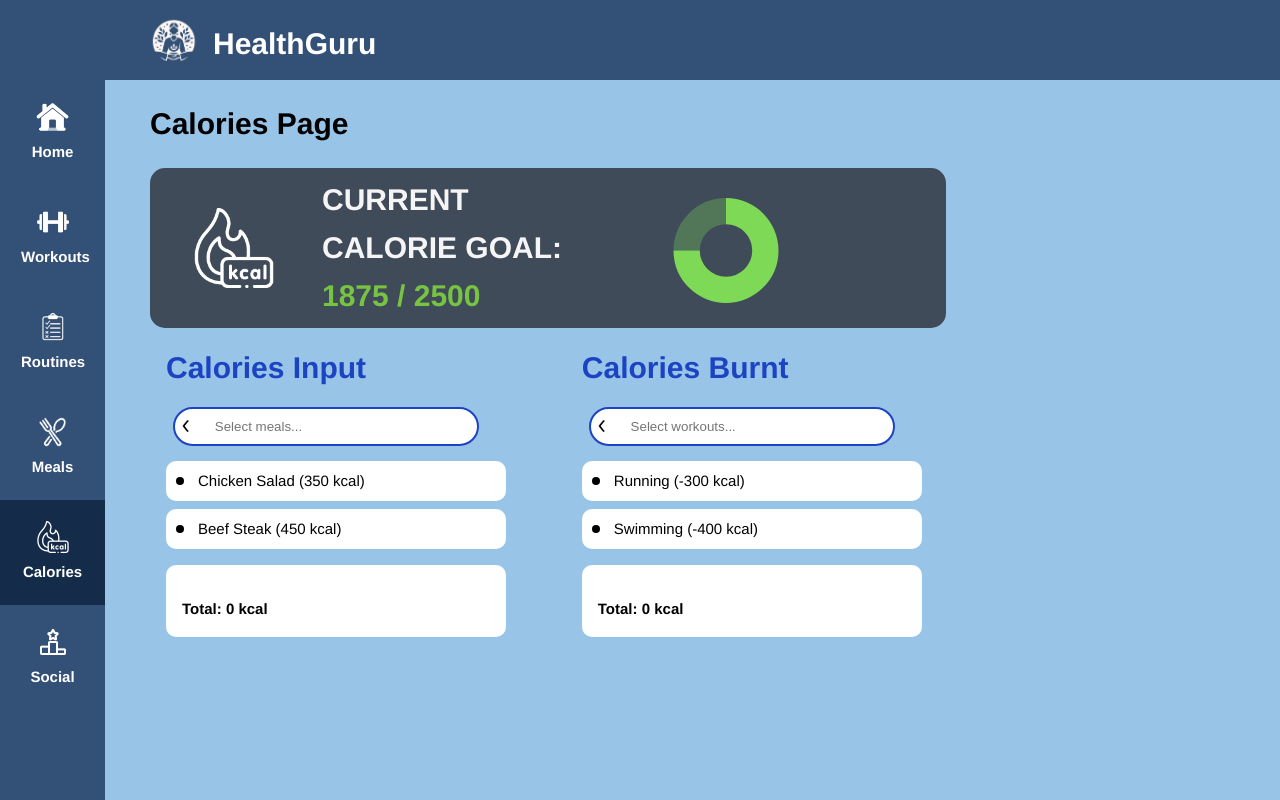
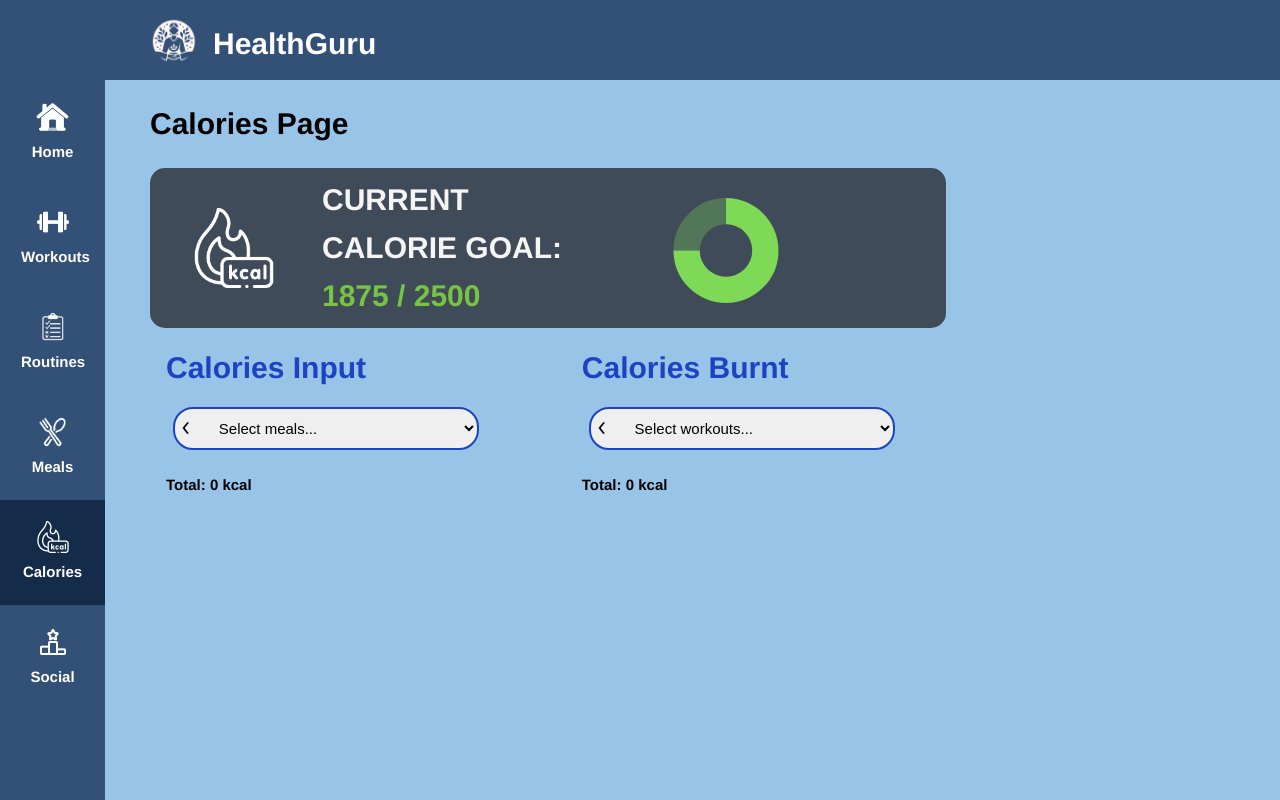
Before and after one commit to BT3103AppDev1/l1-final-term-project-group7, a Vue app: page /calories in a window 1280 px wide. Built offline with nearby package versions, Linux system fonts and the light colour scheme.

Commit message:
Fixed functionality of Calorie Input / Meal Select Widget
Fixed functionality of Calorie Input / Meal Select Widget

```diff
--- a/src/components/calories/CalorieInput.vue
+++ b/src/components/calories/CalorieInput.vue
@@ -1,43 +1,43 @@
 <template>
   <div class="calories-input-widget">
+    <!-- Calories Input -->
     <div class="calories-input">
       <label for="meal-select" class="input-label">Calories Input</label>
       <div class="search-container">
-          <img src="@/assets/Left-Icon.webp" alt="Search" class="search-icon">
-          <input type="search" class="search-input" placeholder="Select meals..." v-model="selectedMeal">
+        <img src="@/assets/Left-Icon.webp" alt="Search" class="search-icon"> <!-- replace with search icon-->
+        <select v-model="selectedMeal" class="dropdown">
+          <option disabled value="">Select meals...</option>
+          <option v-for="meal in meals" :key="meal.id" :value="meal">
+            {{ meal.name }} ({{ meal.calories }} kcal)
+          </option>
+        </select>
       </div>
-        <!-- Dropdown placeholder -->
       <ul>
-          <li v-for="meal in meals" :key="meal.id" @click="addMeal(meal)">
-            {{ meal.name }} ({{ meal.calories }} kcal)
+        <li v-for="(meal, index) in selectedMeals" :key="index">
+          {{ meal.name }}: {{ meal.calories }} kcal
         </li>
       </ul>
-        <div class="selected-items">
-          <div v-for="(meal, index) in selectedMeals" :key="index" class="selected-item">
-            {{ meal.name }}: {{ meal.calories }} kcal
-          </div>
       <div class="total-calories">Total: {{ totalInputCalories }} kcal</div>
     </div>
-      </div>
 
+    <!-- Calories Burnt -->
     <div class="calories-burnt">
       <label for="workout-select" class="input-label">Calories Burnt</label>
       <div class="search-container">
-          <img src="@/assets/Left-Icon.webp" alt="Search" class="search-icon">
-          <input type="search" class="search-input" placeholder="Select workouts..." v-model="selectedWorkout">
+        <img src="@/assets/Left-Icon.webp" alt="Search" class="search-icon"> <!-- replace with search icon-->
+        <select v-model="selectedWorkout" class="dropdown">
+          <option disabled value="">Select workouts...</option>
+          <option v-for="workout in workouts" :key="workout.id" :value="workout">
+            {{ workout.name }} (-{{ workout.calories }} kcal)
+          </option>
+        </select>
       </div>
-        <!-- Dropdown placeholder -->
       <ul>
-          <li v-for="workout in workouts" :key="workout.id" @click="addWorkout(workout)">
-            {{ workout.name }} (-{{ workout.calories }} kcal)
+        <li v-for="(workout, index) in selectedWorkouts" :key="index">
+          {{ workout.name }}: -{{ workout.calories }} kcal
         </li>
       </ul>
-        <div class="selected-items">
-          <div v-for="(workout, index) in selectedWorkouts" :key="index" class="selected-item">
-            {{ workout.name }}: -{{ workout.calories }} kcal
-          </div>
       <div class="total-calories">Total: {{ totalBurntCalories }} kcal</div>
-        </div>
     </div>
   </div>
 </template>
@@ -52,13 +52,13 @@
         selectedMeals: [],
         selectedWorkouts: [],
         meals: [
-          // Placeholder data
+          // Placeholder data -- to fill with API
           { id: 1, name: 'Chicken Salad', calories: 350 },
           { id: 2, name: 'Beef Steak', calories: 450 },
           // Add more meals
         ],
         workouts: [
-          // Placeholder data
+          // Placeholder data -- to fill with API
           { id: 1, name: 'Running', calories: 300 },
           { id: 2, name: 'Swimming', calories: 400 },
           // Add more workouts
@@ -66,11 +66,14 @@
       };
     },
     methods: {
-      addMeal(meal) {
-        this.selectedMeals.push(meal);
-      },
-      addWorkout(workout) {
-        this.selectedWorkouts.push(workout);
+      addSelectedItem(type) {
+        if (type === 'meal' && this.selectedMeal) {
+          this.selectedMeals.push(this.selectedMeal);
+          this.selectedMeal = null; // Reset the selection
+        } else if (type === 'workout' && this.selectedWorkout) {
+          this.selectedWorkouts.push(this.selectedWorkout);
+          this.selectedWorkout = null; // Reset the selection
+        }
       },
     },
     computed: {
@@ -79,8 +82,20 @@
       },
       totalBurntCalories() {
         return this.selectedWorkouts.reduce((total, workout) => total - workout.calories, 0);
+      },
+    },
+    watch: {
+      selectedMeal(newMeal) {
+        if (newMeal) {
+          this.addSelectedItem('meal');
         }
+      },
+      selectedWorkout(newWorkout) {
+        if (newWorkout) {
+          this.addSelectedItem('workout');
         }
+      },
+    },
   };
   </script>
 
@@ -99,10 +114,10 @@
 
   .input-label {
     font-weight: bold;
-    font-size: 2em; /* Example font size change */
-    color: #1c43c2; /* Example color change */
-    margin-bottom: 0.5rem; /* Space below the label */
-    display: block; /* Ensures the label takes up the full width */
+    font-size: 2em;
+    color: #1c43c2;
+    margin-bottom: 0.5rem;
+    display: block;
   }
 
   .search-container {
@@ -110,12 +125,13 @@
    padding: 2%;
   }
 
-  .search-input {
+  .dropdown {
     border: 2px solid #1c43c2;
     border-radius: 20px;
     padding: 10px 20px 10px 40px; /* Left padding to make room for the icon */
     width: calc(100% - 20px); /* Adjust width to account for icon width */
     outline: none; /* Removes the default focus outline */
+    font-size: 1em;
   }
 
   .search-icon {
@@ -129,27 +145,27 @@
   }
 
   ul {
-  list-style: none; /* Removes the default list bullets */
-  padding: 0; /* Removes the default padding */
-  margin: 0; /* Aligns the list to the container */
+  list-style: none;
+  padding: 0;
+  margin: 0;
 }
 
   li {
-    display: flex; /* Makes it possible to align items in a row */
-    align-items: center; /* Aligns items vertically */
-    padding: 0.5rem 2rem; /* Padding for each list item */
-    margin: 8px 0; /* Margin around each list item */
-    background-color: #ffffff; /* Background color for each list item */
-    border-radius: 10px; /* Rounded corners for each list item */
-    position: relative; /* Establishes a positioning context for pseudo-elements */
+    display: flex;
+    align-items: center;
+    padding: 0.5rem 2rem;
+    margin: 8px 0;
+    background-color: #ffffff;
+    border-radius: 10px;
+    position: relative;
   }
 
   ul li::before {
-    content: ''; /* Necessary for a pseudo-element */
-    width: 8px; /* Width of the bullet point */
-    height: 8px; /* Height of the bullet point */
-    background-color: #000000; /* Bullet point color */
-    border-radius: 50%; /* Makes it circular */
+    content: '';
+    width: 8px;
+    height: 8px;
+    background-color: #1c43c2;
+    border-radius: 50%;
     position: absolute; /* Positions it relative to the list item */
     left: 10px; /* Distance from the left side of the list item */
   }
@@ -158,13 +174,6 @@
     border-bottom: none; /* Removes bottom border from the last item */
   }
 
-  .selected-items {
-    background-color: #fff;
-    border-radius: 10px;
-    margin-top: 1rem;
-    padding: 1rem;
-  }
-
   .total-calories {
     padding-top: 1rem;
     font-weight: bold;
```
Lines whose indentation alone changed are shown as unchanged.
